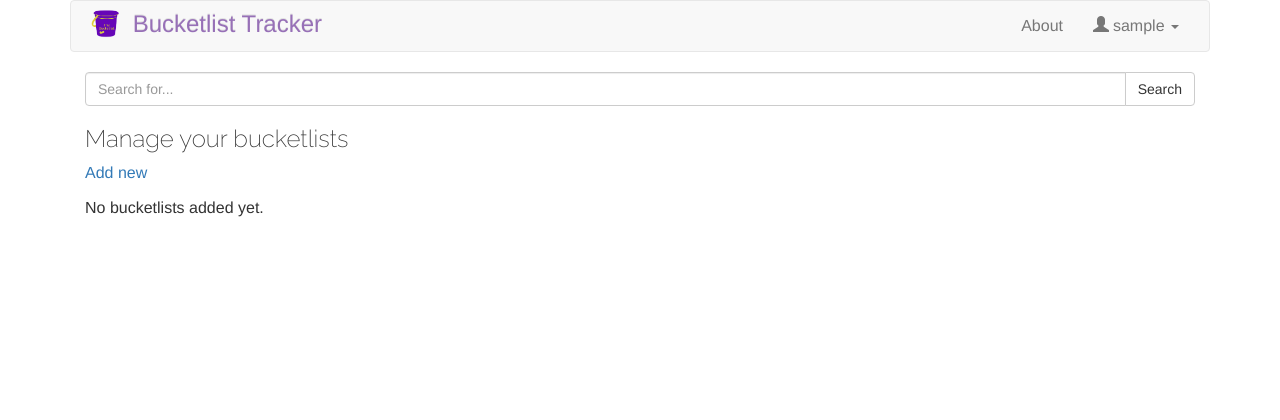
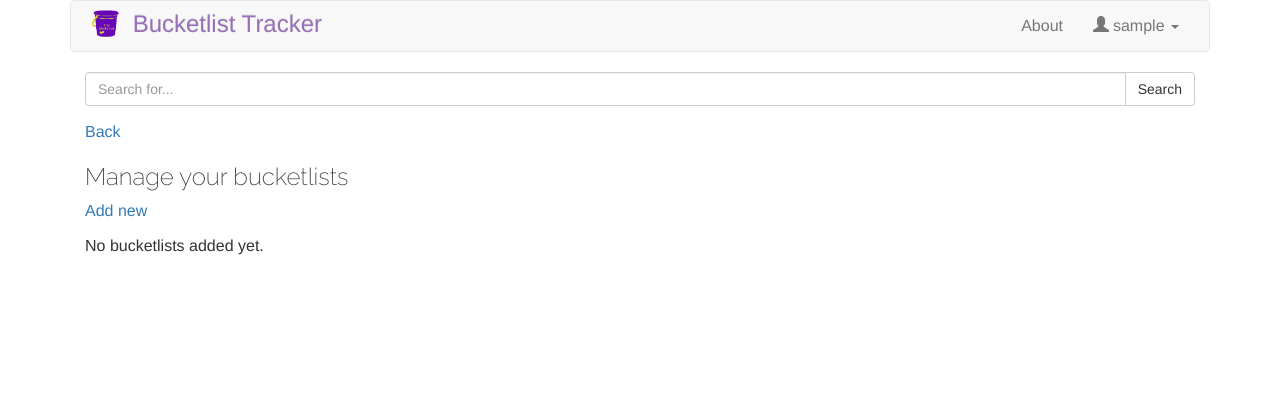
Before and after one commit to osule/django-bucketlist-application, a Django app: page /bucketlists/ in a window 1280 px wide. Shown: the top 420 px of the page. Run offline with Django 3.2, Linux system fonts and the light colour scheme; the visitor is signed in with stand-in values (Sample User, id 1); data that the repository does not hold is empty; parts of the project's set-up code (start-up, migrations or seed data) failed here and were passed over; some libraries are stand-ins or nearby versions.

Commit message:
(feature) add back link

```diff
--- a/bucketlist/website/templates/website/bucketlist_list.html
+++ b/bucketlist/website/templates/website/bucketlist_list.html
@@ -2,7 +2,7 @@
 
 {% block content %}
 {% include 'website/snippets/search.html' %}
-
+{% include 'website/snippets/back.html' %}
 <header>
   <div class="col-sm-12 margin-sm-bottom">
     <h3>Manage your bucketlists</h3>
```
